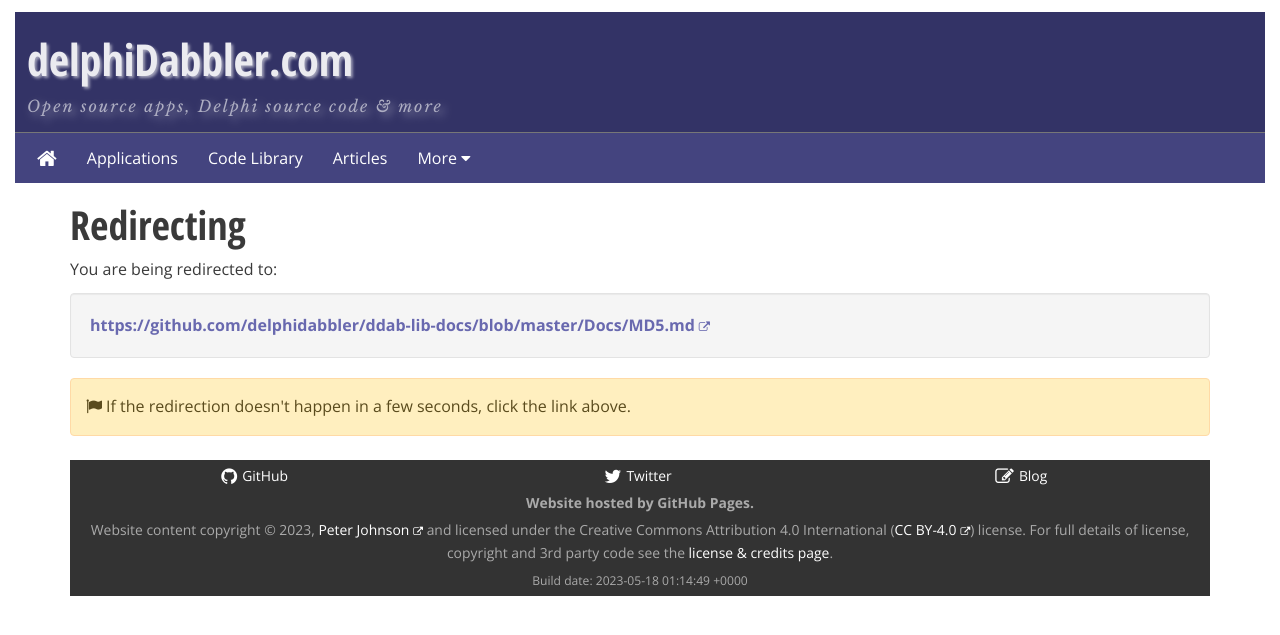
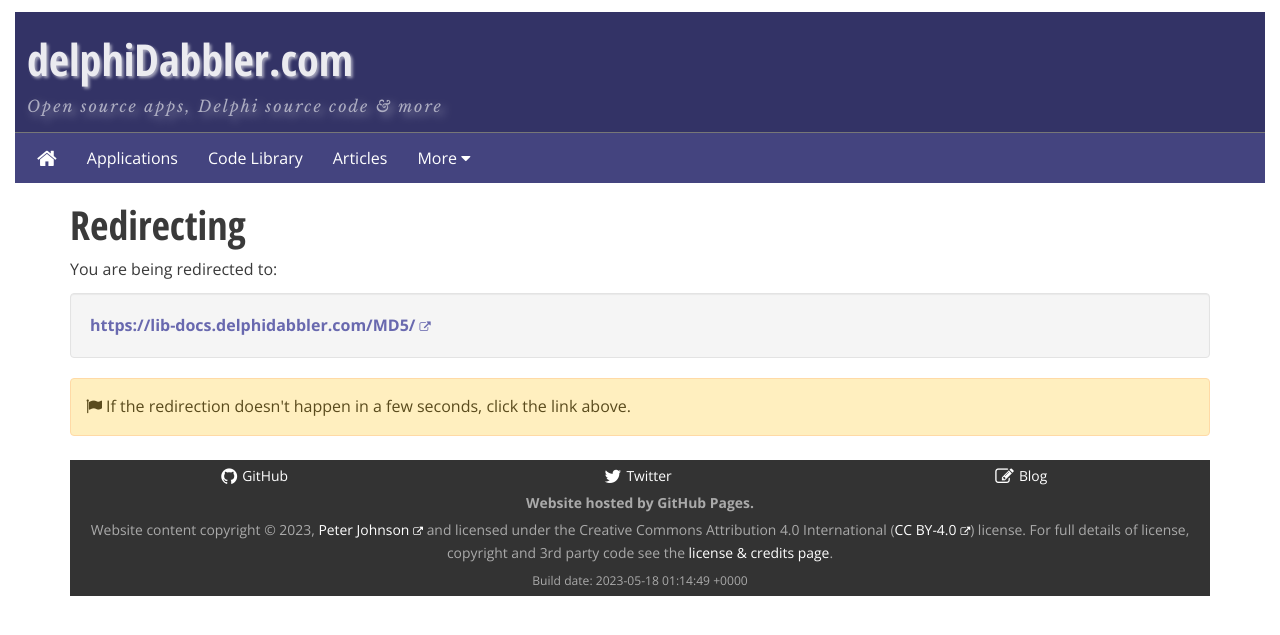
Before and after one commit to delphidabbler/delphidabbler.github.io, a Jekyll site: the page built from url/md5-docs.html, in a window 1280 px wide. Shown: the top 635 px of the page. Built offline with Jekyll 4.4.1, drawn with Linux system fonts in a browser that asks for light colours; some of the changed lines change nothing that is shown.

Commit message:
Update url/md5-docs
Updated to reference lib-docs.delphidabbler.com instead of
delphidabbler/ddab-lib-docs repo.

```diff
--- a/url/md5-docs.html
+++ b/url/md5-docs.html
@@ -1,5 +1,5 @@
 ---
 layout: url-redirect
-redirect-url: https://github.com/delphidabbler/ddab-lib-docs/blob/master/Docs/MD5.md
+redirect-url: https://lib-docs.delphidabbler.com/MD5/
 title: Redirecting...
 ---
```
